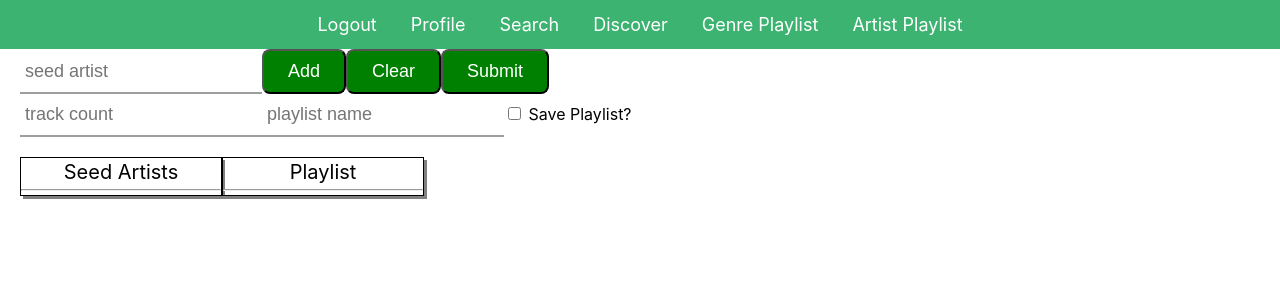
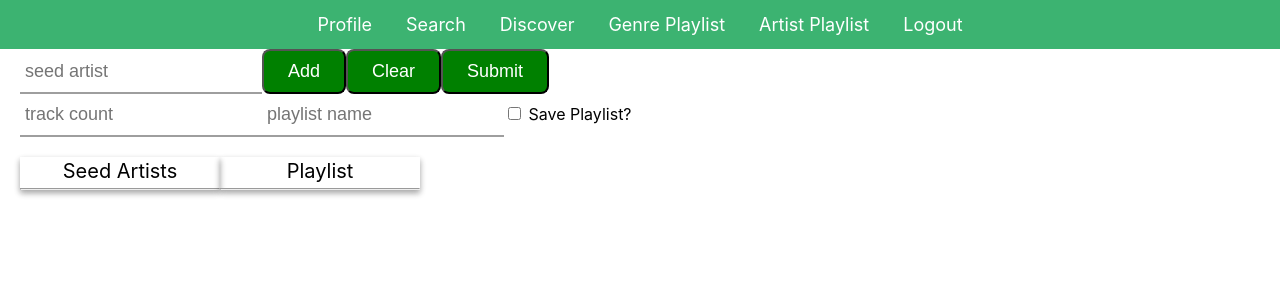
Before and after one commit to cyberw0lfe/spotifysidekick, a React app in the folder client/: page /artist-playlist in a window 1280 px wide. Shown: the top 300 px of the page. Built offline with nearby package versions, Linux system fonts and the light colour scheme.

Commit message:
style updates

```diff
--- a/client/src/components/common/Button.jsx
+++ b/client/src/components/common/Button.jsx
@@ -1,16 +1,14 @@
-const React = require('react')
+import React from 'react'
+import './styles.css'
 
 // onMouseEnter and onMouseLeave for hover effects
 
-const style = {
-  backgroundColor: 'green',
-  color: 'white',
-  fontSize: '18px',
-  maxWidth: '400px',
-  padding: '10px 24px',
-  borderRadius: '8px',
-}
-
 export default (props) => (
-  <button style={style} onClick={props.onClick}>{props.text}</button>
+  <button
+    id='button'
+    style={props.style}
+    onClick={props.onClick}
+  >
+    {props.text}
+  </button>
 )
--- a/client/src/components/common/Card.jsx
+++ b/client/src/components/common/Card.jsx
@@ -1,53 +1,20 @@
 import React from 'react'
+import './styles.css'
 
-const cardContainer = {
-  display: 'inline-block',
-  border: '1px solid black',
-  minWidth: '200px',
-  maxWidth: '400px',
-  maxHeight: '90vh',
-  boxShadow: '3px 3px grey',
-}
-
-const headerContainer = {
-  textAlign: 'center'
-}
-
-const header = {
-  display: 'inline-block',
-  padding: '2px 10px 5px',
-  fontSize: '20px',
-  wordWrap: 'break-word'
-}
-
-const body = {
-  maxHeight: '80vh',
-  overflow: 'scroll',
-  padding: '2px 0px'
-}
-
-const hr = {
-  margin: '0px',
-}
-
-const renderHeader = (title) => {
-  if(title) {
-    return (
-      <div>
-        <div style={headerContainer}>
-          <div style={header}>{title}</div>
-        </div>
-        <hr style={hr}/>
-      </div>
-    )
-  }
-}
+const header = (title) => (
+  <div>
+    <div id='card-header-container'>
+      <div id='card-header-content'>{title}</div>
+    </div>
+    <hr/>
+  </div>
+)
 
 export default (props) => {
   return (
-    <div style={cardContainer}>
-      {renderHeader(props.title)}
-      <div style={body}>{props.content}</div>
+    <div id='card-container' style={props.style}>
+      {props.title ? header(props.title) : <div/>}
+      {props.content ? <div id='card-content'>{props.content}</div> : <div/>}
     </div>
   )
 }
--- a/client/src/components/common/Input.jsx
+++ b/client/src/components/common/Input.jsx
@@ -1,19 +1,16 @@
 import React from 'react'
-
-const style = {
-  maxWidth: '400px',
-  padding: '10px 5px',
-  boxSizing: 'border-box',
-  border: 'none',
-  borderBottom: '2px solid #9e9e9e',
-  fontSize: '18px',
-  width: 'inherit'
-}
+import './styles.css'
 
 // add :focus css attribute
-
 export default (props) => {
   return (
-    <input type={props.type} id={props.id} name={props.id} style={style} placeholder={props.placeholder}></input>
+    <input
+      className='input'
+      type={props.type}
+      id={props.id}
+      name={props.id}
+      style={props.style}
+      placeholder={props.placeholder}
+    ></input>
   )
 }
--- a/client/src/components/common/Playground.jsx
+++ b/client/src/components/common/Playground.jsx
@@ -11,7 +11,7 @@ const margin = {
 export default () => {
   return (
     <div>
-      <Button text='button' />
+      <Button text='button'/>
       <div style={margin}></div>
       <Input placeholder='input'/>
       <div style={margin}></div>
--- /dev/null
+++ b/client/src/components/common/styles.css
@@ -0,0 +1,57 @@
+#button {
+  background-color: green;
+  color: white;
+  font-size: 18px;
+  max-width: 400px;
+  padding: 10px 24px;
+  border-radius: 8px;
+  outline: none;
+}
+
+#button:hover {
+  background-color: mediumseagreen;
+}
+
+#card-container {
+  display: inline-block;
+  min-width: 200px;
+  max-width: 400px;
+  max-height: 90vh;
+  box-shadow: 0 3px 6px rgba(0,0,0,0.16), 0 3px 6px rgba(0,0,0,0.23);
+}
+
+#card-header-container {
+  text-align: center
+}
+
+#card-header-content {
+  display: inline-block;
+  padding: 2px 10px 5px;
+  font-size: 20px;
+  word-wrap: break-word;
+}
+
+#card-content {
+  max-height: 80vh;
+  overflow: scroll;
+  padding: 2px 0px;
+}
+
+.input {
+  max-width: 400px;
+  padding: 10px 5px;
+  box-sizing: border-box;
+  border: none;
+  border-bottom: 2px solid #9e9e9e;
+  font-size: 18px;
+  width: inherit;
+}
+
+.input:focus {
+  outline: none;
+  border-bottom: 2px solid black;
+}
+
+hr {
+  margin: 0px;
+}
--- a/client/src/components/genre-playlist/styles.css
+++ b/client/src/components/genre-playlist/styles.css
@@ -30,8 +30,6 @@
 
 .genre-list-item {
   padding: 2px 0px 2px 4px;
-  /* border-bottom: solid;
-  border-width: 1px; */
 }
 
 .genre-list-item:hover{
--- a/client/src/components/header/Header.jsx
+++ b/client/src/components/header/Header.jsx
@@ -13,11 +13,11 @@ const authHeader = (window.location.pathname === '/') ? <div/> : <a href='/' onC
 
 export default () => (
   <div className='header'>
-    {authHeader}
     <a href='/profile'>Profile</a>
     <a href='/search'>Search</a>
     <a href='/discover'>Discover</a>
     <a href='/genre-playlist'>Genre Playlist</a>
     <a href='/artist-playlist'>Artist Playlist</a>
+    {authHeader}
   </div>
 )
--- a/client/src/components/profile/Profile.jsx
+++ b/client/src/components/profile/Profile.jsx
@@ -14,5 +14,9 @@ export default () => {
       })
   }, [loading])
 
-  return loading ? <div className='profile-container'>Loading...</div> : <ProfileDisplay profile={profile} />
+  return (
+    <div style={{textAlign: 'center'}}>
+      {loading ? <div>Loading...</div> : <ProfileDisplay profile={profile} />}
+    </div>
+  )
 }
--- a/client/src/components/profile/ProfileDisplay.jsx
+++ b/client/src/components/profile/ProfileDisplay.jsx
@@ -1,11 +1,10 @@
 import React from 'react'
+import Card from '../common/Card'
 import './styles.css'
 
-export default (props) => {
-  const profile = props.profile
-  return (
-    <div className='profile-container'>
-      <img src={profile.imgUrl} alt='img' className='profile-img'/>
+const renderProfile = (profile) => (
+  <div>
+    <img src={profile.imgUrl} alt='img'/>
     <div className='profile-info'>
       <a href={profile.url} className='profile-header'>{profile.name}</a>
       {profile.email}
@@ -14,4 +13,7 @@ export default (props) => {
     </div>
   </div>
 )
-}
+
+export default (props) => (
+  <Card content={renderProfile(props.profile)} />
+)
--- a/client/src/components/profile/styles.css
+++ b/client/src/components/profile/styles.css
@@ -1,14 +1,3 @@
-.profile-container {
-  display: flex;
-  padding: 30px 0px 0px;
-  justify-content: center;
-  align-items: center;
-}
-
-.profile-img {
-  padding: 0px 10px;
-}
-
 .profile-info {
   display: flex;
   flex-direction: column;
```
Also changed, not shown: client/src/components/common/overwriteStyle.js (deleted). Lines whose indentation alone changed are shown as unchanged.
